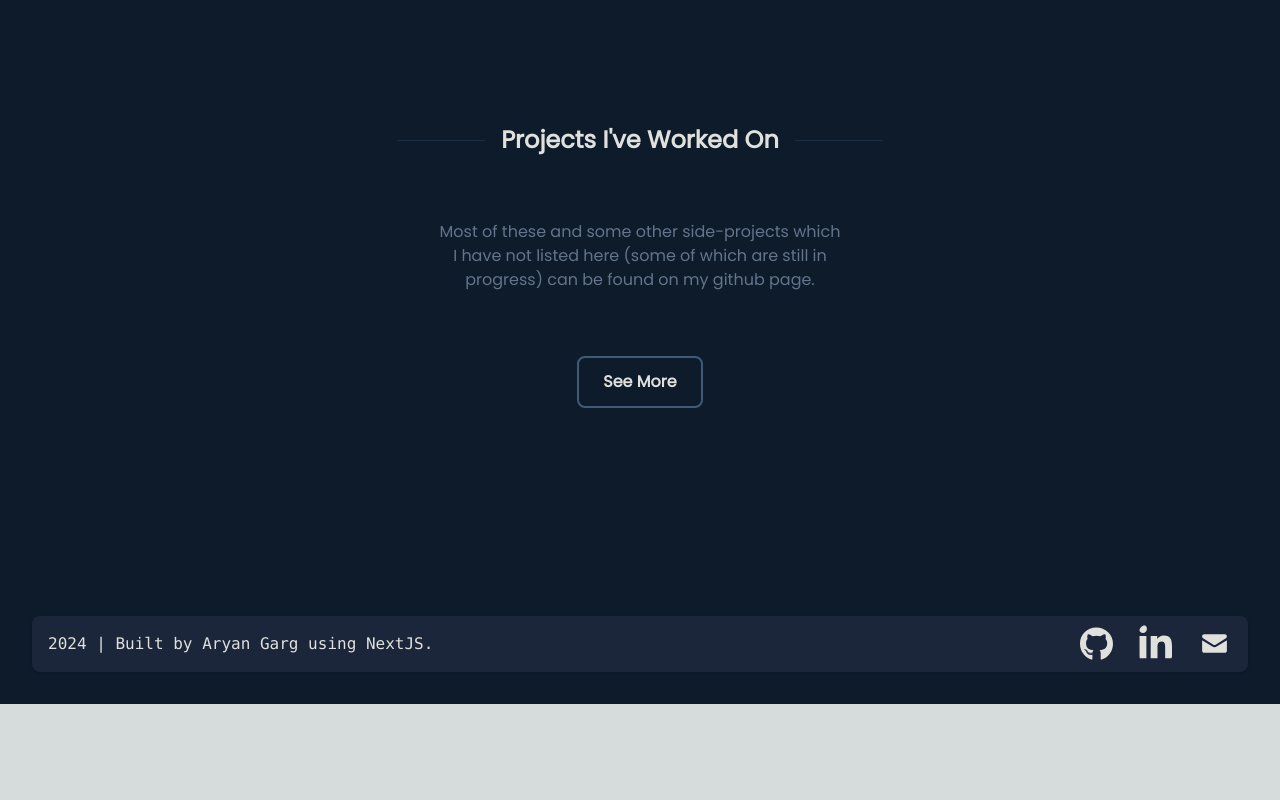
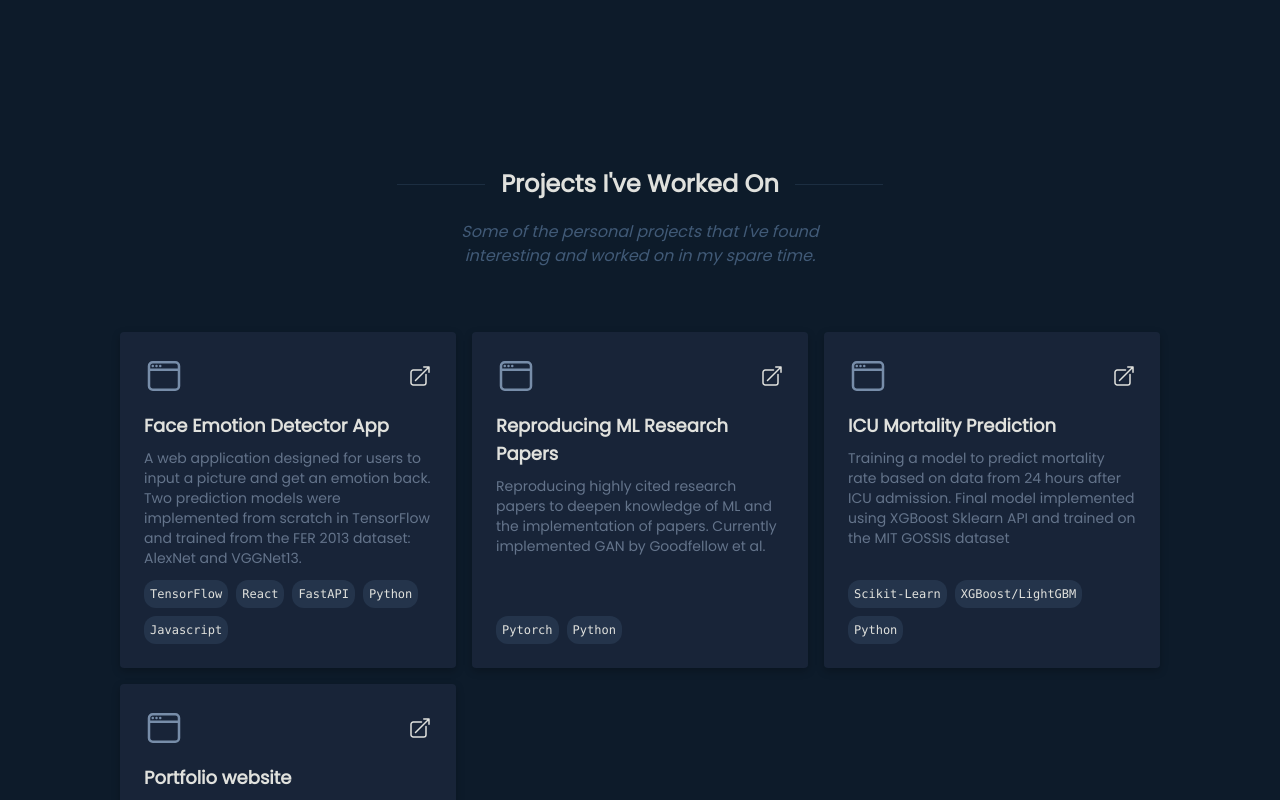
Before and after one commit to aryangarg794/portfolio-website, a Next.js app: page / in a window 1280 px wide. Shown: the part 1620-2420 px from the top of the page. Before the commit the page ends 2324 px from the top, so only its background shows below. Built offline with nearby package versions, Linux system fonts and the light colour scheme; what tailwindcss-animation-delay would draw is missing.

Commit message:
finished projects page

```diff
--- a/src/app/globals.css
+++ b/src/app/globals.css
@@ -35,3 +35,22 @@ body {
     text-wrap: balance;
   }
 }
+
+::-webkit-scrollbar {
+  width: 8px;
+}
+
+::-webkit-scrollbar-track {
+  background: #0d1b2a;
+}
+
+::-webkit-scrollbar-thumb {
+  background: #415a77;
+  border-radius: 1px;
+}
+
+/* Handle on hover */
+::-webkit-scrollbar-thumb:hover {
+  background: #778da9;
+
+}
--- a/src/components/aboutme.tsx
+++ b/src/components/aboutme.tsx
@@ -26,14 +26,19 @@ export default function About() {
     }
 
     return (
-        <section id="about" ref={ref} className="flex flex-col gap-16 w-full items-center justify-center pb-52 font-poppins pt-10">
-            <div className="flex items-center w-2/5">
-                <hr className="flex-grow h-[0.5px] bg-[#415a77]/30 border-0" />
-                <span className="mx-4 text-2xl font-bold text-[#e0e1dd]">About Me</span>
-                <hr className="flex-grow h-[0.5px] bg-[#415a77]/30 border-0" />
+        <section id="about" className="flex flex-col gap-16 w-full items-center justify-center pb-52 font-poppins pt-10">
+            <div className="flex flex-col items-center w-full gap-5">
+                <div className="flex items-center w-2/5">
+                    <hr className="flex-grow h-[0.5px] bg-[#415a77]/30 border-0" />
+                    <span className="mx-4 text-2xl font-bold text-[#e0e1dd]">About Me</span>
+                    <hr className="flex-grow h-[0.5px] bg-[#415a77]/30 border-0" />
+                </div>
+                <p className="text-base text-wrap w-1/3 text-center text-[#415a77] italic">
+                        A little introduction about me.
+                </p>
             </div>
 
-            <div className={`flex flex-col gap-5 items-center text-slate-500 px-5`}>
+            <div ref={ref} className={`flex flex-col gap-5 items-center text-slate-500 px-5`}>
                 <p className={`text-base text-wrap w-2/5 opacity-0 ${visible ? 'animate-fadeDown animation-delay-100' : ''}`}>
                     Hi! My name is Aryan and I am an enthusiastic software engineer with an keen interest in ML.
                     I recently graduated from{" "}
@@ -61,7 +66,8 @@ export default function About() {
 
                 <p className={`text-base text-wrap w-2/5 opacity-0 ${visible ? 'animate-fadeDown animation-delay-700' : ''}`}>
                     Apart from working on projects I find interesting, in my free time I often read, draw, or play an instrument &mdash; guitar or keyboard.
-                    I&apos;m also an avid gamer, specifically story-driven singleplayer or competetive games.
+                    I&apos;m also an avid{" "}
+                    <a href="https://steamcommunity.com/profiles/76561198118010462/" target="_blank" className="hover:underline text-[#e0e1dd] cursor-galaxy">gamer</a>, specifically story-driven singleplayer or competetive games.
                 </p>
             </div>
         </section>
--- a/src/components/landing.tsx
+++ b/src/components/landing.tsx
@@ -41,7 +41,7 @@ export default function Landing() {
                         href="#about"
                         className="w-fit group rounded-lg border-2 border-[#415a77] px-6 py-3 transition duration-300 hover:translate-x-[-4px] hover:translate-y-[-4px] hover:shadow-[4px_4px_0px_#415a77] active:translate-x-[0px] active:translate-y-[0px] active:shadow-none"
                     >
-                        <span className="flex flex-row gap-2 items-center group-hover:text-[#778da9] transition-all font-bold duration-300 ease-out ">
+                        <span className="flex flex-row gap-2 items-center group-hover:text-[#778da9] transition-all font-bold duration-300 ease-out">
                             Find out more <svg className="h-5 w-5 text-[#e0e1dd] transition-all ease-out duration-300 group-hover:text-[#778da9]"  fill="none" viewBox="0 0 24 24" stroke="currentColor">
                                 <path strokeLinecap="round" strokeLinejoin="round" strokeWidth="2" d="M14 5l7 7m0 0l-7 7m7-7H3"/>
                             </svg>
--- a/src/components/projects.tsx
+++ b/src/components/projects.tsx
@@ -1,14 +1,74 @@
+import { projectinfos } from "@/constants/projectdescs"
+import { useInView } from "react-intersection-observer";
+import { useState, useEffect } from "react";
+
 export default function Projects() {
+    const { ref, inView } = useInView({
+        triggerOnce: true,
+        threshold: 0.1,
+    });
+
+    const [visible, setVisible] = useState(false);
+
+    useEffect(() => {
+        if (inView) {
+            setVisible(true);
+        }
+    }, [inView]);
+
+    function createProjects(): React.JSX.Element  {
+        return (
+            <div className="grid w-fit grid-cols-3 gap-4">
+                {projectinfos.map((element, index:number): React.JSX.Element => (
+                    <div className={`flex flex-col justify-between group shadow-[rgba(0,_0,_0,_0.24)_0px_3px_8px] transition-all duration-300 h-[21rem] w-[21rem] p-6 bg-[#1b263b]/85 rounded
+                        hover:-translate-y-3`} key={index}>
+                        <div className="flex flex-col gap-2">
+                            <div className="flex flex-row justify-between items-center  ">
+                                <svg xmlns="http://www.w3.org/2000/svg" fill="none" viewBox="0 0 24 24" strokeWidth={1.5} stroke="#778da9" className="size-10">
+                                    <path strokeLinecap="round" strokeLinejoin="round" d="M3 8.25V18a2.25 2.25 0 0 0 2.25 2.25h13.5A2.25 2.25 0 0 0 21 18V8.25m-18 0V6a2.25 2.25 0 0 1 2.25-2.25h13.5A2.25 2.25 0 0 1 21 6v2.25m-18 0h18M5.25 6h.008v.008H5.25V6ZM7.5 6h.008v.008H7.5V6Zm2.25 0h.008v.008H9.75V6Z" />
+                                </svg>
+                                <a href={element.gitLink} className="group">
+                                    <svg xmlns="http://www.w3.org/2000/svg" fill="none" viewBox="0 0 24 24" strokeWidth={1.5} stroke="#e0e1dd" className="size-6 group-hover:text-[#778da9]">
+                                            <path strokeLinecap="round" strokeLinejoin="round" d="M13.5 6H5.25A2.25 2.25 0 0 0 3 8.25v10.5A2.25 2.25 0 0 0 5.25 21h10.5A2.25 2.25 0 0 0 18 18.75V10.5m-10.5 6L21 3m0 0h-5.25M21 3v5.25" />
+                                    </svg>
+                                </a>
+                            </div>
+                            <div id="textinfo" className="flex flex-col gap-2">
+                                <a href="" className="text-[#e0e1dd] font-bold text-lg pt-2 transition duration-300 group-hover:text-[#778da9]">{element.title}</a>
+                                <p className="text-sm text-slate-500">{element.description}</p>
+                            </div>
+                        </div>
+
+
+                        <div className="font-mono content-end text-xs text-[#e0e1dd] flex flex-wrap gap-2 bottom-8">
+                            {element.skills.map((skill, skillIndex): React.JSX.Element => (
+                                <p key={skillIndex} className="bg-[#415a77]/30 rounded-xl p-1.5 transition-all duration-200 cursor-default hover:text-[#778da9] hover:bg-[#0d1b2a]">{skill}</p>
+                            ))}
+                        </div>
+                    </div>
+                ))}
+            </div>
+        )
+    }
+
     return (
         <section id="projects" className="flex flex-col gap-16 w-full items-center justify-center pb-52 font-poppins pt-10">
+            <div className="flex flex-col items-center w-full gap-5">
                 <div className="flex items-center w-2/5">
                     <hr className="flex-grow h-[0.5px] bg-[#415a77]/30 border-0" />
                     <span className="mx-4 text-2xl font-bold text-[#e0e1dd]">Projects I&apos;ve Worked On</span>
                     <hr className="flex-grow h-[0.5px] bg-[#415a77]/30 border-0" />
                 </div>
+                <p className="text-base text-wrap w-1/3 text-center text-[#415a77] italic">
+                        Some of the personal projects that I&apos;ve found interesting and worked on in my spare time.
+                </p>
+            </div>
 
+            {createProjects()}
+
+            <div className="flex flex-col items-center w-full gap-5">
                 <p className="text-base text-slate-500 text-wrap w-1/3 text-center">
-                Most of these and some other side-projects which I have not listed here (some of which are still in progress) can be found on my github page.
+                    Most of these and some other side-projects which I have not listed here (some of which are still in progress) can be found on my Github page:
                 </p>
                 <a
                     href="https://github.com/aryangarg794?tab=repositories"
@@ -19,6 +79,7 @@ export default function Projects() {
                         See More
                     </span>
                 </a>
+            </div>
         </section>
     )
 }
--- /dev/null
+++ b/src/constants/projectdescs.tsx
@@ -0,0 +1,34 @@
+export const projectinfos = [
+    {
+        title: "Face Emotion Detector App",
+        description: "A web application designed for users to input a picture and get an emotion back. \
+        Two prediction models were implemented from scratch in TensorFlow and trained from the FER 2013 dataset: AlexNet and VGGNet13.",
+        skills: ["TensorFlow", "React", "FastAPI", "Python", "Javascript"],
+        gitLink: "https://github.com/aryangarg794/FaceEmoApp",
+    },
+    {
+        title: "Reproducing ML Research Papers",
+        description: "Reproducing highly cited research papers to deepen knowledge of ML and the implementation of papers. \
+        Currently implemented GAN by Goodfellow et al.",
+        skills: ["Pytorch", "Python"],
+        gitLink: "https://github.com/aryangarg794/reproduction_gan",
+    },
+    {
+        title: "ICU Mortality Prediction",
+        description: "Training a model to predict mortality rate based on data from 24 hours after ICU admission. \
+        Final model implemented using XGBoost Sklearn API and trained \
+        on the MIT GOSSIS dataset",
+        skills: ["Scikit-Learn", "XGBoost/LightGBM", "Python"],
+        gitLink: "https://github.com/aryangarg794/ICU-Prediction",
+    },
+    {
+        title: "Portfolio website",
+        description: "Portfolio website built using Next.js. E2E testing using Cypress and unit testing using JUnit. \
+        Deployed using Vercel.",
+        skills: ["Next.js", "React", "Tailwind", "Typescript"],
+        gitLink: "https://github.com/aryangarg794/portfolio-website",
+    },
+
+]
+
+export default function projectInfoIndex(index: number) { return projectinfos[index % projectinfos.length] }
```
Also changed, not shown: 1 other file (tests, documents, lock files or other folders). Lines whose indentation alone changed are shown as unchanged.
